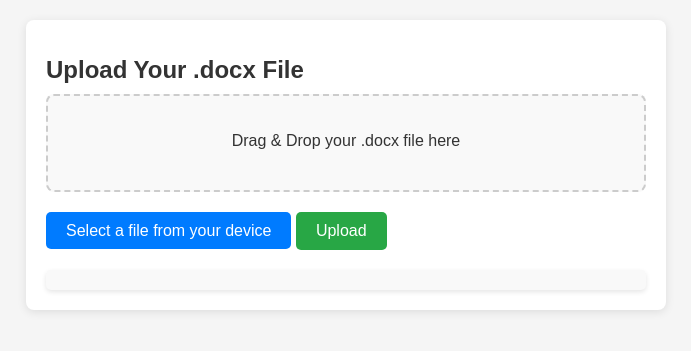
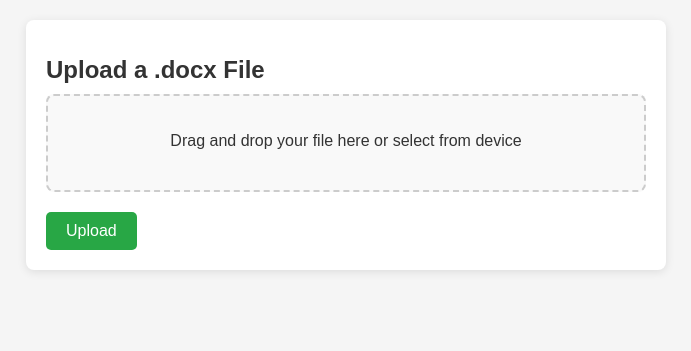
Before and after one commit to Abhighyan/counthighlightedwords, a Flask app: page / in a window 1280 px wide. Shown: the top 351 px of the page, without its empty margins (294-985 px from the left). Run offline with Flask 2, Linux system fonts and the light colour scheme.

Commit message:
Update upload.html

```diff
--- a/templates/upload.html
+++ b/templates/upload.html
@@ -3,130 +3,74 @@
 <head>
     <meta charset="UTF-8">
     <meta name="viewport" content="width=device-width, initial-scale=1.0">
-    <title>File Upload</title>
     <link rel="stylesheet" href="{{ url_for('static', filename='styles.css') }}">
-</head>
-<body>
-    <div class="container">
-        <h1>Upload Your .docx File</h1>
+    <title>Document Upload</title>
+    <script>
+        function handleFileUpload(event) {
+            event.preventDefault();
+            const fileInput = document.getElementById('file-input');
+            const file = fileInput.files[0];
 
-        <!-- Drag-and-drop area -->
-        <div class="drop-area" id="drop-area">
-            <p id="drop-text">Drag & Drop your .docx file here</p>
-        </div>
-
-
-        <input type="file" id="fileInput" class="file-input" accept=".docx"/>
-        <label for="fileInput" class="select-button">Select a file from your device</label>
-
-        <!-- Progress bar -->
-        <div id="progress-wrapper" style="display: none;">
-            <div id="progress-bar"></div>
-        </div>
-
-        <!-- Submit button to upload file -->
-        <button class="submit-button" id="submit-button">Upload</button>
-
-        <!-- Message container -->
-        <div id="message"></div>
-    </div>
-
-    <script>
-        const dropArea = document.getElementById('drop-area');
-        const fileInput = document.getElementById('fileInput');
-        const submitButton = document.getElementById('submit-button');
-        const message = document.getElementById('message');
-        const progressBar = document.getElementById('progress-bar');
-        const progressWrapper = document.getElementById('progress-wrapper');
-        let selectedFile;
-
-        // Drag and drop functionality
-        dropArea.addEventListener('dragover', (event) => {
-            event.preventDefault();
-            dropArea.classList.add('active');
-        });
-
-        dropArea.addEventListener('dragleave', () => {
-            dropArea.classList.remove('active');
-        });
-
-        dropArea.addEventListener('drop', (event) => {
-            event.preventDefault();
-            dropArea.classList.remove('active');
-            selectedFile = event.dataTransfer.files[0];
-            fileInput.files = event.dataTransfer.files;  // Attach file to file input for form submission
-            updateDropAreaText();
-        });
-
-        // Listen to the file input for file selection
-        fileInput.addEventListener('change', (event) => {
-            selectedFile = event.target.files[0];
-            updateDropAreaText();
-        });
-
-        // Update the drop area text and style
-        function updateDropAreaText() {
-            const dropText = document.getElementById('drop-text');
-            if (selectedFile) {
-                dropText.textContent = `File selected: ${selectedFile.name}`;
-                dropArea.style.backgroundColor = '#d4edda'; // Light green background
-            } else {
-                dropText.textContent = 'Drag & Drop your .docx file here';
-                dropArea.style.backgroundColor = '#f9f9f9';
-            }
-        }
-
-        // Handle file upload on submit button click
-        submitButton.addEventListener('click', () => {
-            if (!selectedFile) {
-                alert('Please select a file.');
+            if (!file) {
+                alert("Please select a file.");
                 return;
             }
 
             const formData = new FormData();
-            formData.append('file', selectedFile);
+            formData.append('file', file);
 
-            // Show the progress bar
-            progressWrapper.style.display = 'block';
-
-            // Use XMLHttpRequest for progress tracking
             const xhr = new XMLHttpRequest();
             xhr.open('POST', '/upload', true);
 
-            // Update progress bar
-            xhr.upload.addEventListener('progress', (event) => {
-                if (event.lengthComputable) {
-                    const percentComplete = (event.loaded / event.total) * 100;
-                    progressBar.style.width = percentComplete + '%';
+            xhr.onloadstart = function() {
+                document.getElementById('progress-bar').style.display = 'block';
+                document.getElementById('progress-bar').style.width = '0%';
+                document.getElementById('upload-result').innerHTML = '';
+            };
+
+            xhr.upload.onprogress = function(e) {
+                if (e.lengthComputable) {
+                    const percentComplete = (e.loaded / e.total) * 100;
+                    document.getElementById('progress-bar').style.width = percentComplete + '%';
                 }
-            });
+            };
 
-            // Handle successful upload
-            xhr.onload = function () {
+            xhr.onload = function() {
                 if (xhr.status === 200) {
                     const response = JSON.parse(xhr.responseText);
                     if (response.status === 'success') {
-                        message.innerHTML = `<p style="color: green;">${response.message}</p>`;
+                        document.getElementById('upload-result').innerHTML = `
+                            <div class="success-message">
+                                <h3>Upload Successful!</h3>
+                                <p>Full word count: ${response.full_word_count}</p>
+                                <p>Number of highlighted words: ${response.highlighted_word_count} (${response.highlighted_word_percentage.toFixed(2)}% of total)</p>
+                                <p>${response.color_percentage_details}</p>
+                            </div>
+                        `;
+                        document.getElementById('upload-area').style.backgroundColor = '#e9f9e4'; // Light green background
                     } else {
-                        message.innerHTML = `<p style="color: red;">${response.message}</p>`;
+                        document.getElementById('upload-result').innerHTML = `<div class="error-message">${response.message}</div>`;
                     }
-                    progressBar.style.width = '0%'; // Reset progress bar
-                    progressWrapper.style.display = 'none'; // Hide progress bar
                 } else {
-                    message.innerHTML = `<p style="color: red;">An error occurred during the upload.</p>`;
+                    document.getElementById('upload-result').innerHTML = '<div class="error-message">An error occurred during the upload.</div>';
                 }
+                document.getElementById('progress-bar').style.display = 'none';
             };
 
-            // Handle errors
-            xhr.onerror = function () {
-                message.innerHTML = `<p style="color: red;">An error occurred during the upload.</p>`;
-                progressBar.style.width = '0%'; // Reset progress bar
-                progressWrapper.style.display = 'none'; // Hide progress bar
-            };
-
-            // Send the request
             xhr.send(formData);
-        });
+        }
     </script>
+</head>
+<body>
+    <div class="container">
+        <h1>Upload a .docx File</h1>
+        <div id="upload-area" class="drop-area" onclick="document.getElementById('file-input').click();">
+            <input type="file" id="file-input" name="file" accept=".docx" style="display: none;" onchange="handleFileUpload(event)">
+            <p>Drag and drop your file here or <span class="file-upload-text">select from device</span></p>
+        </div>
+        <div id="progress-bar" class="progress-bar" style="display: none;"></div>
+        <button class="submit-button" onclick="document.getElementById('file-input').click();">Upload</button>
+        <div id="upload-result"></div>
+    </div>
 </body>
 </html>
```
